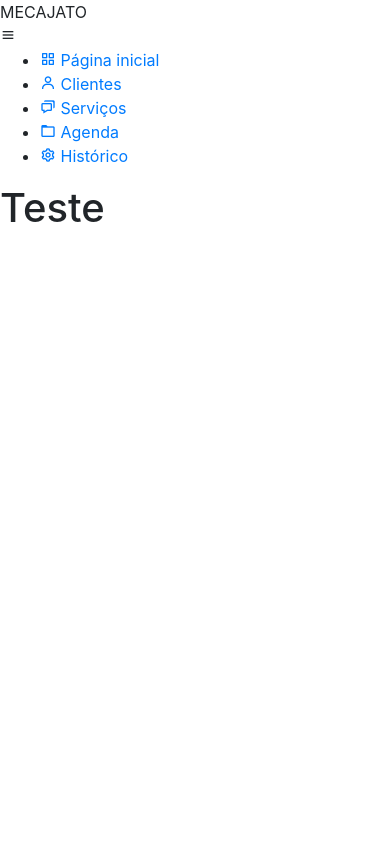
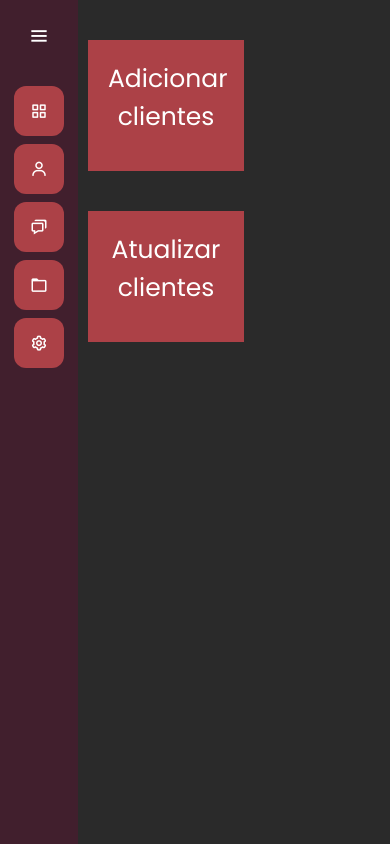
Before and after one commit to joaocarvv/lava-jato, a Django app: page /clientes/ in a window 390 px wide. Run offline with Django 5.2, Linux system fonts and the light colour scheme.

Commit message:
feat: adicionando css, js e html de clientes

```diff
--- a/clientes/templates/clientes.html
+++ b/clientes/templates/clientes.html
@@ -1,5 +1,19 @@
 {% extends "base.html" %}
+{% load static %}
+
+{% block 'head' %}
+    <link rel="stylesheet" href="{% static 'clientes/css/clientes.css' %}">
+{% endblock %}
 
 {% block 'dashboard' %}
-<h1>Teste</h1>
+    <div class="container">
+        <div class="row">
+            <div class="col-md card-dashboard">
+                <p class="text-card">Adicionar clientes</p>
+            </div>
+            <div class="col-md card-dashboard">
+                <p class="text-card">Atualizar clientes</p>
+            </div>
+        </div>
+    </div>
 {% endblock %}
--- a/lavajato/settings.py
+++ b/lavajato/settings.py
@@ -117,7 +117,7 @@ USE_TZ = True
 # https://docs.djangoproject.com/en/5.2/howto/static-files/
 
 STATIC_URL = 'static/'
-STATICFIELDS_DIRS = (os.path.join(BASE_DIR, 'templates/static'),)
+STATICFILES_DIRS = (os.path.join(BASE_DIR, 'templates/static'),)
 STATIC_ROOT = os.path.join('static')
 
 MEDIA_ROOT = os.path.join(BASE_DIR, 'media')
--- /dev/null
+++ b/templates/static/clientes/css/clientes.css
@@ -0,0 +1,24 @@
+.card-dashboard{
+    background-color: var(--main-color);
+    width: 50%;
+    margin-left: 10px;
+    margin-top: 40px;
+    text-align: center;
+    padding: 20px;
+}
+.text-card{
+    font-size: 25px;
+}
+.btn-add-carros{
+    background-color: var(--contrast-color);
+    padding: 5px;
+    font-weight: bold;
+    cursor: pointer;
+}
+.btn-principal{
+    color:white;
+    border: none;
+    background-color: var(--dark-color);
+    padding: 5px;
+    font-size: 30px;
+}
--- /dev/null
+++ b/templates/static/general/css/base.css
@@ -0,0 +1,255 @@
+@import url('https://fonts.googleapis.com/css2?family=Poppins:wght@200;300;400;500;600;700&display=swap');
+
+*{
+  margin: 0;
+  padding: 0;
+  box-sizing: border-box;
+  font-family: "Poppins" , sans-serif;
+}
+.sidebar{
+  position: fixed;
+  left: 0;
+  top: 0;
+  height: 100%;
+  width: 78px;
+  background: var(--dark-color);
+  padding: 6px 14px;
+  z-index: 99;
+  transition: all 0.5s ease;
+}
+.sidebar.open{
+  width: 250px;
+}
+.sidebar .logo-details{
+  height: 60px;
+  display: flex;
+  align-items: center;
+  position: relative;
+}
+.sidebar .logo-details .icon{
+  opacity: 0;
+  transition: all 0.5s ease;
+}
+.sidebar .logo-details .logo_name{
+  color: #fff;
+  font-size: 20px;
+  font-weight: 600;
+  opacity: 0;
+  transition: all 0.5s ease;
+}
+.sidebar.open .logo-details .icon,
+.sidebar.open .logo-details .logo_name{
+  opacity: 1;
+}
+.sidebar .logo-details #btn{
+  position: absolute;
+  top: 50%;
+  right: 0;
+  transform: translateY(-50%);
+  font-size: 22px;
+  transition: all 0.4s ease;
+  font-size: 23px;
+  text-align: center;
+  cursor: pointer;
+  transition: all 0.5s ease;
+}
+.sidebar.open .logo-details #btn{
+  text-align: right;
+}
+.sidebar i{
+  color: #fff;
+  height: 60px;
+  min-width: 50px;
+  font-size: 28px;
+  text-align: center;
+  line-height: 60px;
+}
+.sidebar .nav-list{
+  margin-top: 20px;
+  height: 100%;
+}
+.sidebar li{
+  position: relative;
+  margin: 8px 0;
+  list-style: none;
+}
+.sidebar li .tooltip{
+  position: absolute;
+  top: -20px;
+  left: calc(100% + 15px);
+  z-index: 3;
+  background: #fff;
+  box-shadow: 0 5px 10px rgba(0, 0, 0, 0.3);
+  padding: 6px 12px;
+  border-radius: 4px;
+  font-size: 15px;
+  font-weight: 400;
+  opacity: 0;
+  white-space: nowrap;
+  pointer-events: none;
+  transition: 0s;
+}
+.sidebar li:hover .tooltip{
+  opacity: 1;
+  pointer-events: auto;
+  transition: all 0.4s ease;
+  top: 50%;
+  transform: translateY(-50%);
+}
+.sidebar.open li .tooltip{
+  display: none;
+}
+.sidebar input{
+  font-size: 15px;
+  color: #FFF;
+  font-weight: 400;
+  outline: none;
+  height: 50px;
+  width: 100%;
+  width: 50px;
+  border: none;
+  border-radius: 12px;
+  transition: all 0.5s ease;
+  background: var(--main-color);
+}
+.sidebar.open input{
+  padding: 0 20px 0 50px;
+  width: 100%;
+}
+.sidebar .bx-search{
+  position: absolute;
+  top: 50%;
+  left: 0;
+  transform: translateY(-50%);
+  font-size: 22px;
+  background: var(--main-color);
+  color: #FFF;
+}
+.sidebar.open .bx-search:hover{
+  background: var(--main-color);
+  color: #FFF;
+}
+.sidebar .bx-search:hover{
+  background: #FFF;
+  color: var(--main-color);
+}
+.sidebar li a{
+  display: flex;
+  height: 100%;
+  width: 100%;
+  border-radius: 12px;
+  align-items: center;
+  text-decoration: none;
+  transition: all 0.4s ease;
+  background: var(--main-color);
+}
+.sidebar li a:hover{
+  background: #FFF;
+}
+.sidebar li a .links_name{
+  color: #fff;
+  font-size: 15px;
+  font-weight: 400;
+  white-space: nowrap;
+  opacity: 0;
+  pointer-events: none;
+  transition: 0.4s;
+}
+.sidebar.open li a .links_name{
+  opacity: 1;
+  pointer-events: auto;
+}
+.sidebar li a:hover .links_name,
+.sidebar li a:hover i{
+  transition: all 0.5s ease;
+  color: var(--main-color);
+}
+.sidebar li i{
+  height: 50px;
+  line-height: 50px;
+  font-size: 18px;
+  border-radius: 12px;
+}
+.sidebar li.profile{
+  position: fixed;
+  height: 60px;
+  width: 78px;
+  left: 0;
+  bottom: -8px;
+  padding: 10px 14px;
+  background: var(--main-color);
+  transition: all 0.5s ease;
+  overflow: hidden;
+}
+.sidebar.open li.profile{
+  width: 250px;
+}
+.sidebar li .profile-details{
+  display: flex;
+  align-items: center;
+  flex-wrap: nowrap;
+}
+.sidebar li img{
+  height: 45px;
+  width: 45px;
+  object-fit: cover;
+  border-radius: 6px;
+  margin-right: 10px;
+}
+.sidebar li.profile .name,
+.sidebar li.profile .job{
+  font-size: 15px;
+  font-weight: 400;
+  color: #fff;
+  white-space: nowrap;
+}
+.sidebar li.profile .job{
+  font-size: 12px;
+}
+.sidebar .profile #log_out{
+  position: absolute;
+  top: 50%;
+  right: 0;
+  transform: translateY(-50%);
+  background: var(--main-color);
+  width: 100%;
+  height: 60px;
+  line-height: 60px;
+  border-radius: 0px;
+  transition: all 0.5s ease;
+}
+.sidebar.open .profile #log_out{
+  width: 50px;
+  background: none;
+}
+.home-section{
+  position: relative;
+  min-height: 100vh;
+  top: 0;
+  background: #2A2A2A;
+  left: 78px;
+  color: white;
+  width: calc(100% - 78px);
+  transition: all 0.5s ease;
+  z-index: 2;
+}
+.sidebar.open ~ .home-section{
+  left: 250px;
+  width: calc(100% - 250px);
+}
+
+
+.home-section .text{
+  display: inline-block;
+  color: var(--main-color);
+  font-size: 25px;
+  font-weight: 500;
+  margin: 18px
+}
+
+
+@media (max-width: 420px) {
+  .sidebar li .tooltip{
+    display: none;
+  }
+}
--- /dev/null
+++ b/templates/static/general/css/general.css
@@ -0,0 +1,9 @@
+:root{
+
+    --main-color: #ac4147;
+    --dark-color: #411f2d;
+    --light-color: #ffc27f;
+    --contrast-color: #f88863;
+    --differential-color: #ffe29a;
+
+}
--- /dev/null
+++ b/templates/static/general/js/base.js
@@ -0,0 +1,62 @@
+let sidebar = document.querySelector(".sidebar");
+
+
+
+let closeBtn = document.querySelector("#btn");
+
+
+let searchBtn = document.querySelector(".bx-search");
+
+
+
+
+
+closeBtn.addEventListener("click", ()=>{
+
+
+    sidebar.classList.toggle("open");
+
+
+    menuBtnChange();
+
+
+});
+
+
+
+
+
+searchBtn.addEventListener("click", ()=>{
+
+
+    sidebar.classList.toggle("open");
+
+
+    menuBtnChange();
+
+
+});
+
+
+
+
+
+function menuBtnChange() {
+
+
+if(sidebar.classList.contains("open")){
+
+
+    closeBtn.classList.replace("bx-menu", "bx-menu-alt-right");
+
+
+}else {
+
+
+    closeBtn.classList.replace("bx-menu-alt-right","bx-menu");
+
+
+}
+
+
+}
```
Also changed, not shown: templates/static/clientes/js/clientes.js (added, +20 -0 lines).
